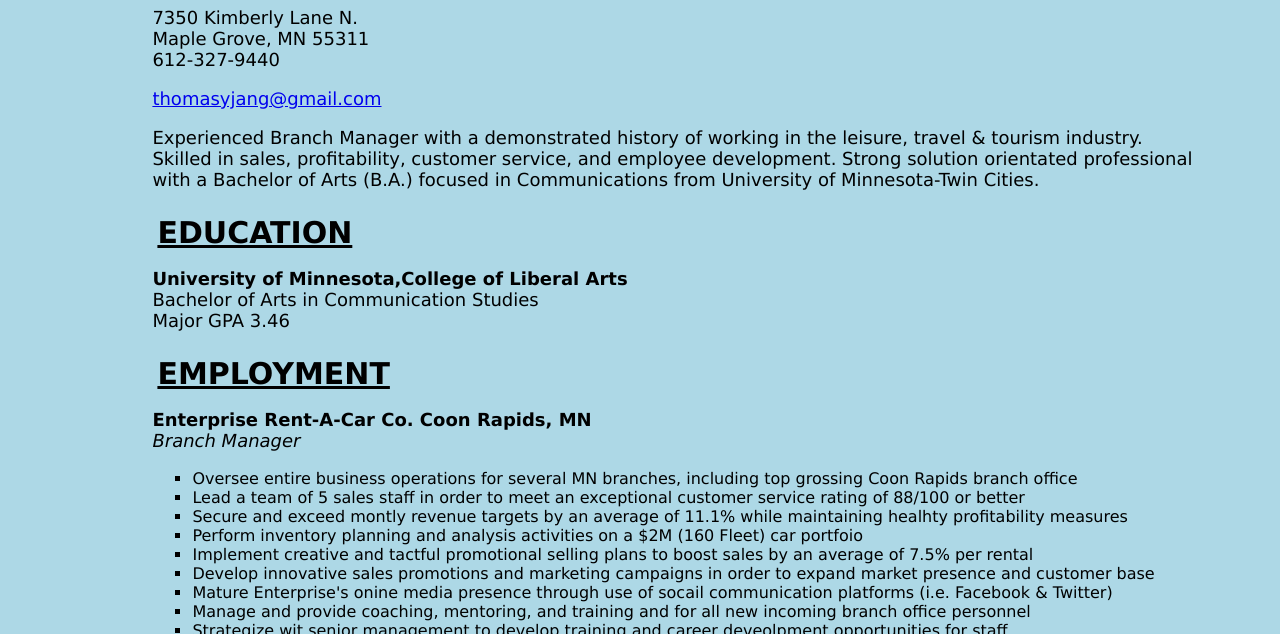
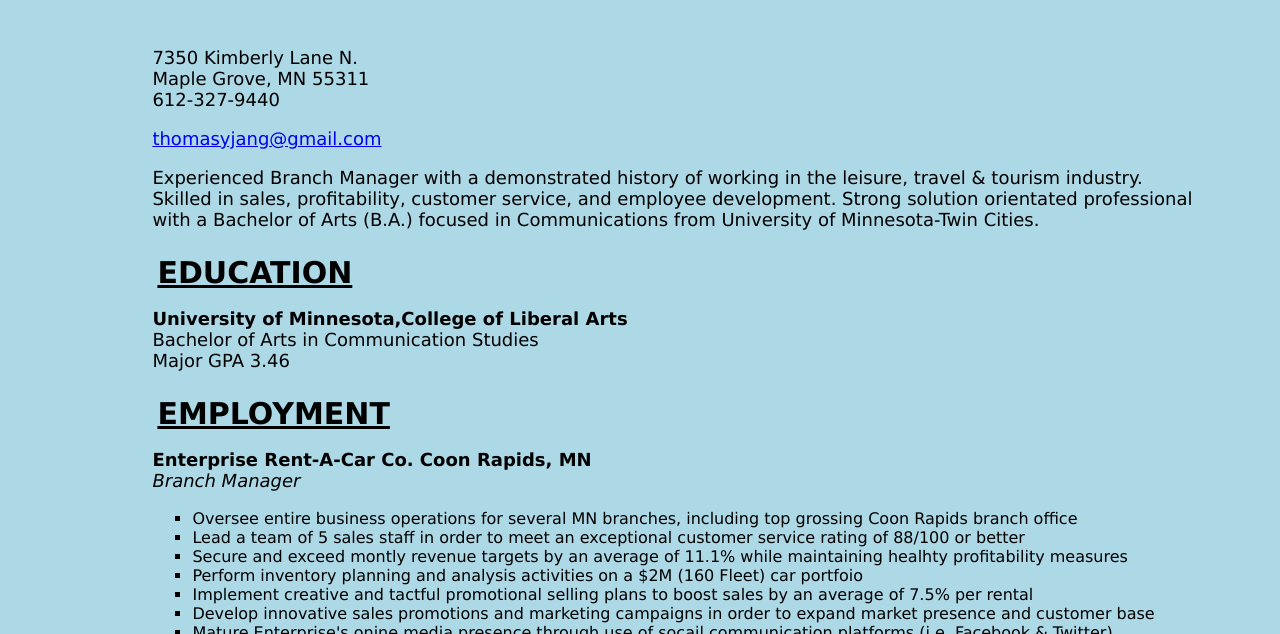
Before and after one commit to tjang31/thomasjang.github.io, a plain HTML site: page index.html in a window 1280 px wide. Shown: the part 166-800 px from the top of the page. Drawn offline with Linux system fonts and the light colour scheme.

Commit message:
.right 90 margin

```diff
--- a/style.css
+++ b/style.css
@@ -60,7 +60,7 @@ li {
 .right{
   position: relative;
   float: right;
-  margin-top: 50px;
+  margin-top: 90px;
   width: 88%;
   height: 400px;
   margin-bottom: 10px;
```
